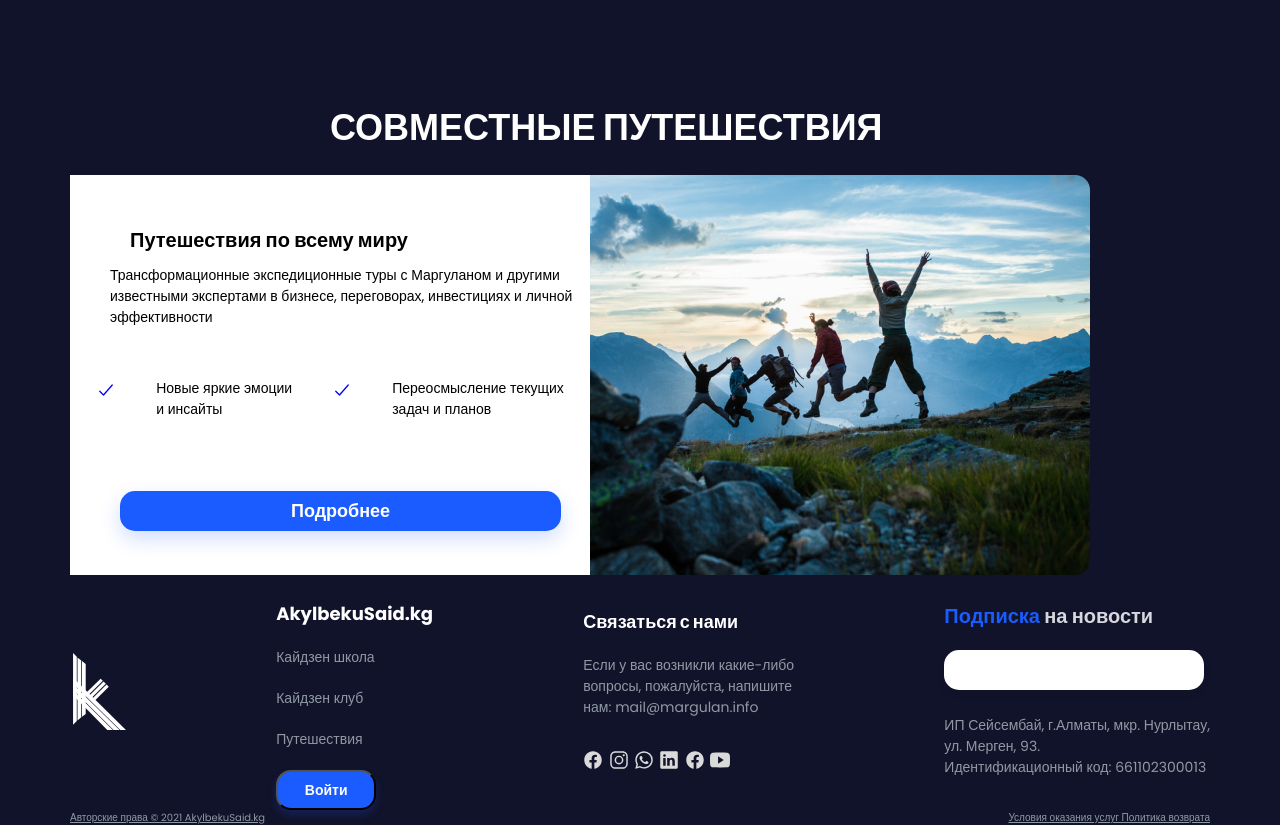
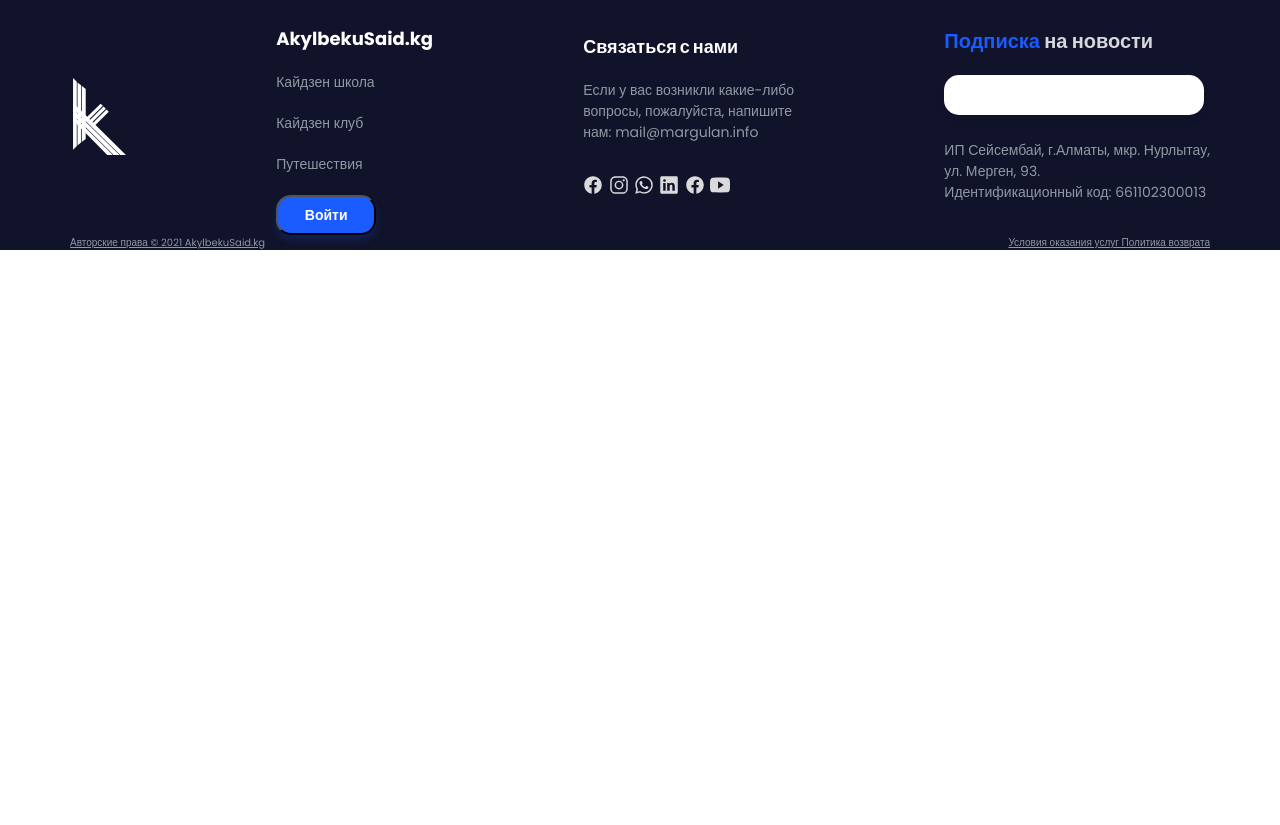
Before and after one commit to azaDev01/clubs, a plain HTML site: page index.html in a window 1280 px wide. After the commit the page ends 800 px from the top, so only its background shows below. Drawn offline with nearby package versions, Linux system fonts and the light colour scheme.

Commit message:
trevels finish

```diff
--- a/index.html
+++ b/index.html
@@ -47,35 +47,6 @@
 <section id="travels">
     <div class="container">
         <div class="travels">
-            <div class="container">
-                <h1>СОВМЕСТНЫЕ ПУТЕШЕСТВИЯ</h1>
-                <div class="travels">
-                    <div class="travels--block">
-                        <h1>Путешествия по всему миру</h1>
-                        <p>Трансформационные экспедиционные туры с Маргуланом и
-                            другими известными экспертами в бизнесе, переговорах,
-                            инвестициях и личной эффективности</p>
-                        <div class="travels--block__group">
-                            <div class="travels--block__group--ones">
-                                <a>
-                                    <ion-icon name="checkmark-outline"></ion-icon>
-                                </a>
-                                <p>Новые яркие эмоции <br>
-                                    и инсайты</p>
-                            </div>
-                            <div class="travels--block__group--two">
-                                <a>
-                                    <ion-icon name="checkmark-outline"></ion-icon>
-                                </a>
-                                <p>Переосмысление текущих <br>
-                                    задач и планов</p>
-                            </div>
-                        </div>
-                        <button>Подробнее</button>
-                    </div>
-                    <img src="./img/imgg.png" alt="">
-                </div>
-            </div>
         </div>
     </div>
 </section>
--- a/travels.scss
+++ b/travels.scss
@@ -1,113 +1,3 @@
-#travels {
-  background: #11132a;
-
-  h1 {
-    padding-top: 100px;
-    padding-bottom: 20px;
-    font-weight: 700;
-    font-size: 36px;
-    color: #FFFFFF;
-    padding-left: 260px;
-  }
-
-  .travels {
-    display: flex;
-
-    &--block {
-      width: 520px;
-      height: 400px;
-      background: #FFFFFF;
-      display: flex;
-      flex-direction: column;
-
-      h1 {
-        padding-top: 50px;
-        padding-left: 60px;
-        padding-bottom: 10px;
-        font-weight: 700;
-        font-size: 20px;
-        color: #000000;
-      }
-
-      p {
-        //width: 423px;
-        height: 63px;
-        font-weight: 400;
-        font-size: 14px;
-        line-height: 21px;
-        color: #000000;
-        padding-left: 40px;
-        padding-bottom: 50px;
-      }
-
-      &__group {
-        display: flex;
-        justify-content: center;
-
-        &--ones {
-          display: flex;
-          justify-content: center;
-
-          a {
-            font-size: 20px;
-            color: blue;
-          }
-
-          p {
-            font-weight: 400;
-            font-size: 14px;
-            line-height: 21px;
-            color: #000000;
-          }
-        }
-
-        &--two {
-          display: flex;
-          justify-content: center;
-          padding-left: 40px;
-
-          a {
-            font-size: 20px;
-            color: blue;
-          }
-
-          p {
-            font-weight: 400;
-            font-size: 14px;
-            line-height: 21px;
-            color: #000000;
-          }
-        }
-      }
-
-      button {
-        font-weight: 900;
-        font-size: 18px;
-        line-height: 27px;
-        /* identical to box height */
-        text-transform: capitalize;
-        color: #FFFFFF;
-        width: 441px;
-        height: 40px;
-        left: 120px;
-        top: 3022px;
-        background: #1A5CFF;
-        box-shadow: 0 8px 20px rgba(26, 92, 255, 0.2);
-        border-radius: 15px;
-        border: none;
-        margin-left: 50px;
-        transition: .4s;
-        cursor: pointer;
-
-        &:hover {
-          background: none;
-          color: blue;
-          border: #FFFFFF;
-        }
-      }
-    }
-  }
-}
 
 #footer {
   background: #11132a;
```
Also changed, not shown: css/style.css, 1 other file.
